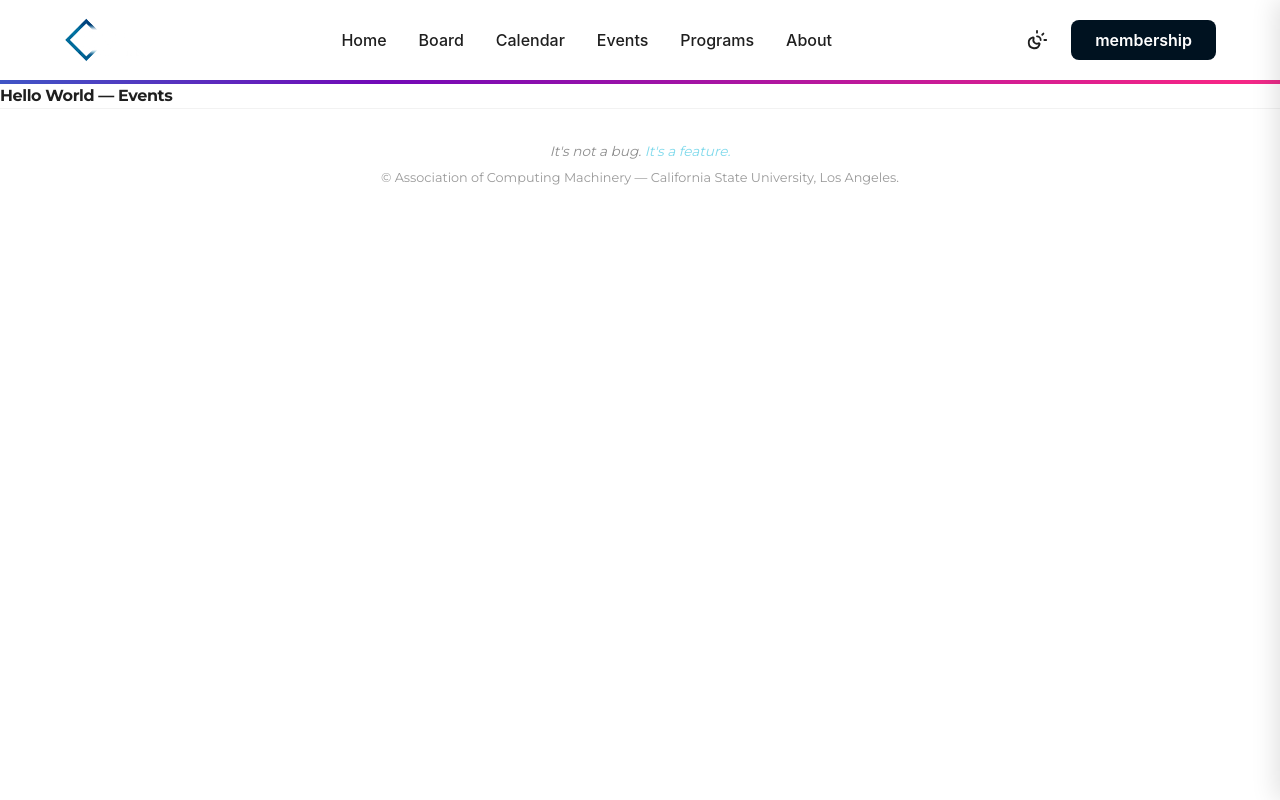
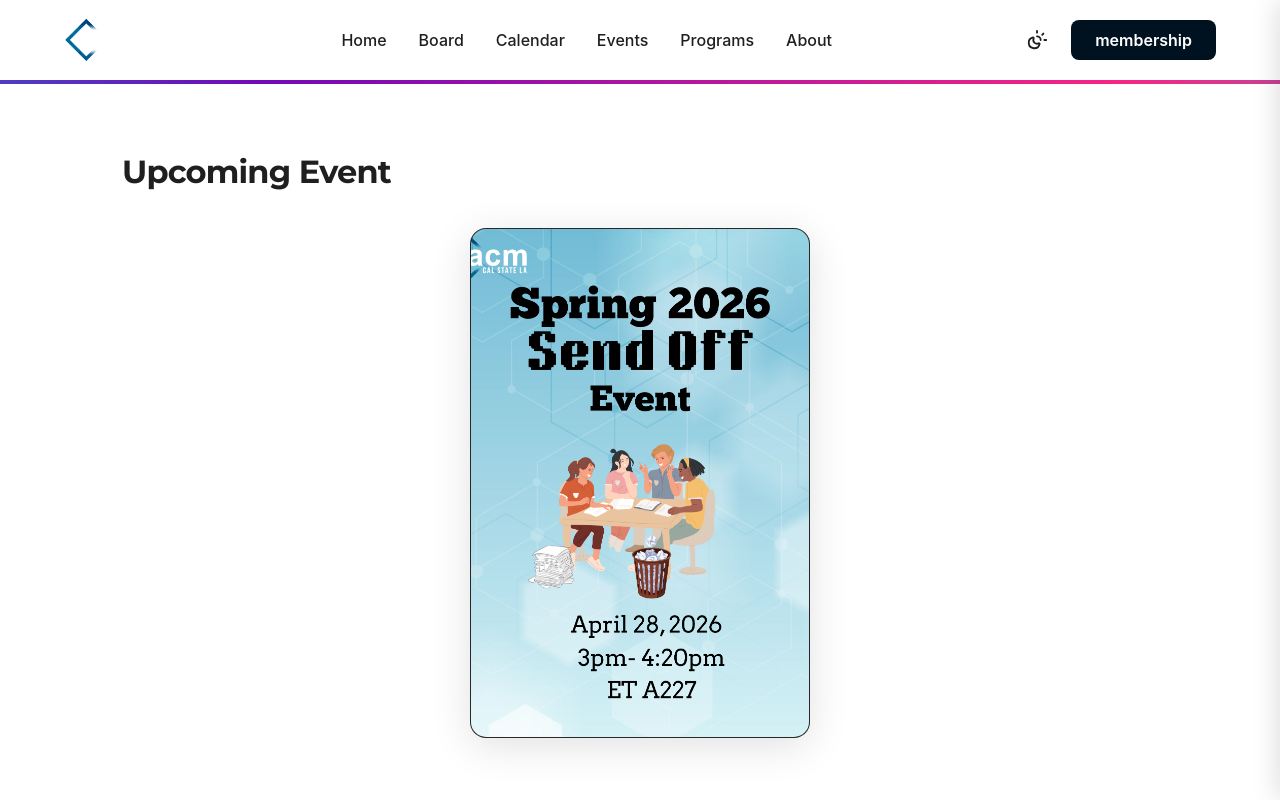
Before and after one commit to Prisol7/acm-website-beta, a Next.js app: page /events in a window 1280 px wide. Shown: the top 800 px of the page. Built offline with nearby package versions, Linux system fonts and the light colour scheme.

Commit message:
added event page template

```diff
--- a/app/events/page.js
+++ b/app/events/page.js
@@ -1,3 +1,46 @@
+import Image from 'next/image';
+import styles from './page.module.css';
+
+const SEMESTER_POSTERS = [
+  //get ides from firebase later on
+  //should not need firebase auth to get images from firebase storage
+  {id: 1 },
+  {id: 2 },
+  {id: 3 },
+  {id: 4 },
+  {id: 5 },
+  {id: 6 },
+];
+
 export default function EventsPage() {
-  return <main><h1>Hello World — Events</h1></main>;
+  return (
+    <main>
+      <div className="Content flex flex-col">
+
+        {/* ── Upcoming Event ── */}
+        <section>
+          <h2 className={styles.sectionHeading}>Upcoming Event</h2>
+          <div className={styles.upcomingWrapper}>
+            <div className={styles.upcomingPoster}>
+              <span className={styles.featuredBadge}>Next Up</span>
+              <Image src="/images/template.png" alt="Upcoming event poster" fill style={{ objectFit: 'cover' }} />
+            </div>
+          </div>
+        </section>
+
+        {/* ── Semester Posters ── */}
+        <section>
+          <h2 className={styles.sectionHeading}>Fall 2026 Events</h2>
+          <div className={styles.postersGrid}>
+            {SEMESTER_POSTERS.map((poster) => (
+              <div key={poster.id} className={styles.posterCard}>
+                <Image src="/images/template.png" alt="Event poster" fill style={{ objectFit: 'cover' }} />
+              </div>
+            ))}
+          </div>
+        </section>
+
+      </div>
+    </main>
+  );
 }
--- /dev/null
+++ b/app/events/page.module.css
@@ -0,0 +1,96 @@
+/* ── Events page ── */
+
+.pageHeading {
+  font-size: 2.5rem;
+  font-weight: 800;
+  letter-spacing: -0.02em;
+  color: var(--foreground);
+  margin-bottom: 0.25rem;
+}
+
+.sectionHeading {
+  font-size: 2rem;
+  font-weight: 700;
+  color: var(--foreground);
+  margin-bottom: 2rem;
+}
+
+/* ── Upcoming event ── */
+.upcomingWrapper {
+  display: flex;
+  justify-content: center;
+}
+
+.upcomingPoster {
+  position: relative;
+  width: 340px;
+  aspect-ratio: 2 / 3;
+  border-radius: 1rem;
+  overflow: hidden;
+  border: 1px solid var(--border-subtle);
+  background: #2a2a2a;
+  box-shadow: 0 8px 40px rgba(0, 0, 0, 0.12);
+}
+
+.featuredBadge {
+  position: absolute;
+  top: 1rem;
+  left: 1rem;
+  background: var(--acm-pink);
+  color: #fff;
+  font-size: 0.7rem;
+  font-weight: 700;
+  letter-spacing: 0.08em;
+  text-transform: uppercase;
+  padding: 0.3rem 0.65rem;
+  border-radius: 999px;
+}
+
+.posterPlaceholderText {
+  color: rgba(255, 255, 255, 0.45);
+  font-size: 0.85rem;
+  font-weight: 600;
+  letter-spacing: 0.05em;
+  text-transform: uppercase;
+  text-align: center;
+  user-select: none;
+}
+
+/* ── Semester posters grid ── */
+.postersGrid {
+  display: grid;
+  grid-template-columns: repeat(3, 1fr);
+  gap: 1.5rem;
+}
+
+.posterCard {
+  position: relative;
+  aspect-ratio: 2 / 3;
+  border-radius: 0.75rem;
+  overflow: hidden;
+  border: 1px solid var(--border-subtle);
+  background: #2a2a2a;
+  transition: box-shadow 0.2s, transform 0.2s;
+  cursor: pointer;
+}
+
+.posterCard:hover {
+  box-shadow: 0 8px 30px rgba(0, 0, 0, 0.12);
+  transform: translateY(-3px);
+}
+
+@media (max-width: 850px) {
+  .postersGrid {
+    grid-template-columns: repeat(2, 1fr);
+  }
+
+  .upcomingPoster {
+    width: 280px;
+  }
+}
+
+@media (max-width: 560px) {
+  .postersGrid {
+    grid-template-columns: 1fr;
+  }
+}
--- a/components/layout/Join_us.js
+++ b/components/layout/Join_us.js
@@ -13,7 +13,7 @@
         className={styles.logo}
       />
 
-      <h2 className={styles.title}>Become a Binary</h2>
+      <h2 className={styles.title}>Become a Byte</h2>
 
       <p className={styles.desc}>
         Join ACM at Cal State LA and plug into a community that builds, learns,
```
Also changed, not shown: public/images/template.png (added), 1 other file (tests, documents, lock files or other folders).
